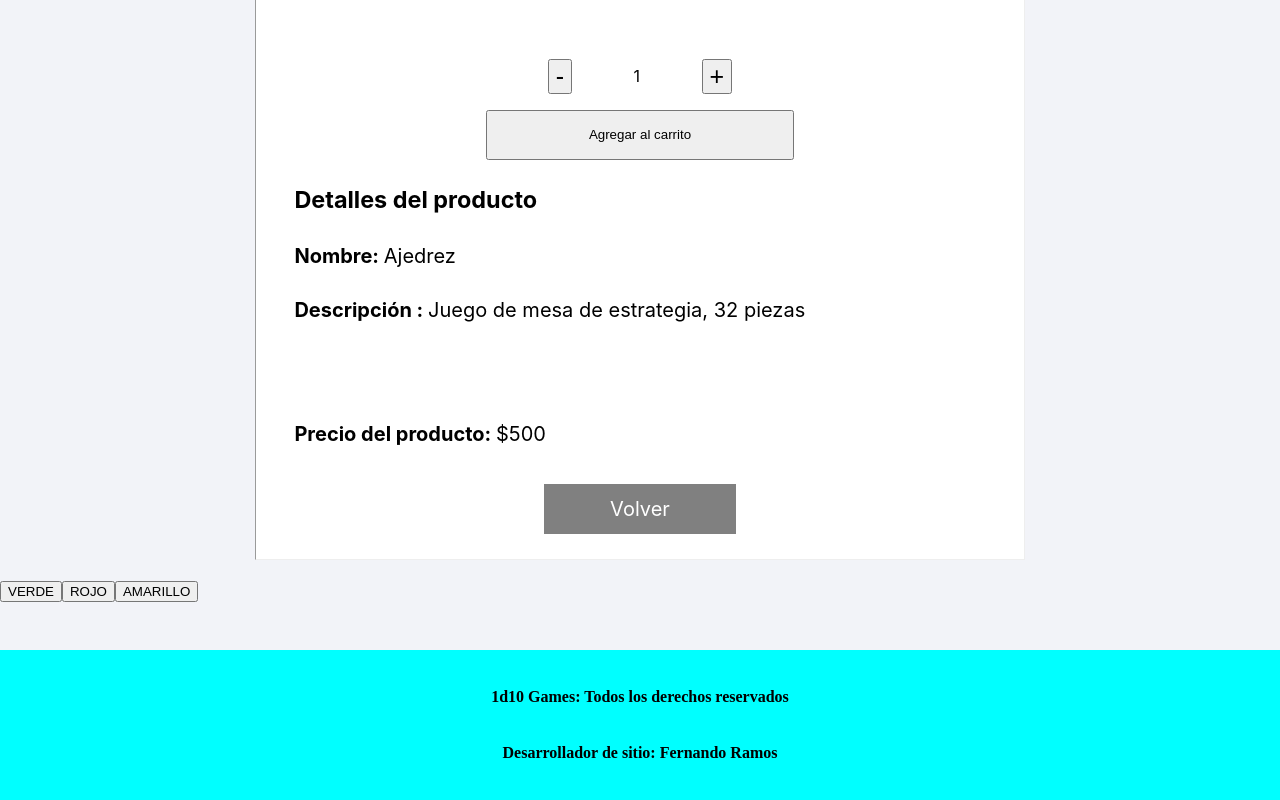
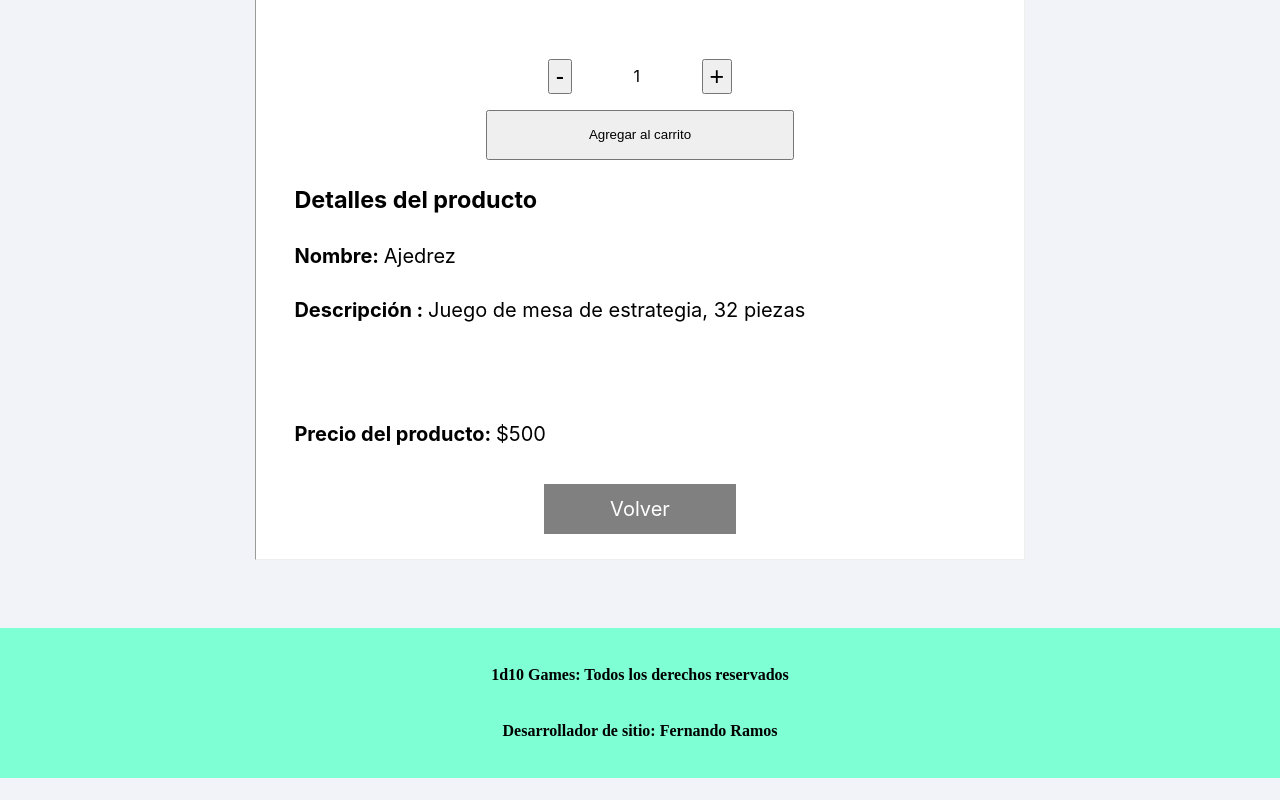
Before and after one commit to Fernando-Andres-Ramos/ProyectoFinal_React, a React (Create React App) app: page /item/1 in a window 1280 px wide. Shown: the part 767-1567 px from the top of the page. After the commit the page ends 1545 px from the top, so only its background shows below. Built offline with nearby package versions, Linux system fonts and the light colour scheme.

Commit message:
Context dinamico funcionando, falta modificar los metodos

```diff
--- a/src/App.js
+++ b/src/App.js
@@ -5,10 +5,8 @@ import { ItemListContainer } from './containers/ItemListContainer/ItemListCointa
 import { ItemDetailContainer } from './containers/ItemDetailContainer/ItemDetailContainer';
 import { CartContainer } from './containers/CartContainer/CartContainer';
 import Footer from './components/Footer/Footer';
-// import { Home } from './pages/Home/Home';
-// import { cartContext } from './context/cartContext';
+import {CustomProvider} from './context/cartContext'
 
-export const ThemeContext = React.createContext();
 
 
 
@@ -16,11 +14,9 @@ const Mensaje ='¡Bienvenid@ a nuestra tienda! ¡Aqui podras comprar juegos de m
 
 export function App() {
 
-  const [color, setColor] = useState("aqua")
-
-
   return (
     <BrowserRouter>
+      <CustomProvider>
         <NavBar />
           <Routes>
             <Route exact path="/" element={<ItemListContainer text={Mensaje}/>}/>
@@ -28,12 +24,8 @@ export function App() {
             <Route exact path="/item/:id" element={<ItemDetailContainer/>}/>
             <Route exact path="/cart" element={<CartContainer/>}/>
           </Routes>
-    <ThemeContext.Provider value={color}>
-      <button onClick={()=>setColor("green")}>VERDE</button>
-      <button onClick={()=>setColor("red")}>ROJO</button>
-      <button onClick={()=>setColor("yellow")}>AMARILLO</button>
           <Footer />
-    </ThemeContext.Provider>
+      </CustomProvider>
     </BrowserRouter>
   );
 }
--- a/src/components/Footer/Footer.jsx
+++ b/src/components/Footer/Footer.jsx
@@ -1,14 +1,10 @@
 import React from "react";
 import styles from "./Footer.module.css"
-import {useContext} from "react"
-import {ThemeContext} from "../../App"
 
 function Footer (){
 
-  const black = useContext(ThemeContext);
-
   return(
-    <footer  style={{background:`${black}`}}  className={styles.footer}>
+    <footer className={styles.footer}>
       <div className={styles.text}>
         <p style={{width:'100%'}}>1d10 Games: Todos los derechos reservados</p>
         <p style={{width:'100%'}}>Desarrollador de sitio: Fernando Ramos</p>
--- a/src/components/ItemDetail/ItemDetail.jsx
+++ b/src/components/ItemDetail/ItemDetail.jsx
@@ -2,10 +2,17 @@ import React, { useState } from "react";
 import styles from "./ItemDetail.module.css"
 import { ItemCount } from "../ItemCount/ItemCount";
 import { Link } from "react-router-dom";
+import { CartContext } from "../../context/cartContext";
+import { useContext } from "react";
 
 
 export const ItemDetail = (item) => {
 
+  const [addItem,removeItem,clear,isInCart] = useContext(CartContext)
+  clear()
+  isInCart()
+  addItem()
+  removeItem()
 
   const [renderCompra, setRenderCompra] = useState(false)
 
--- a/src/context/cartContext.jsx
+++ b/src/context/cartContext.jsx
@@ -5,24 +5,24 @@ export const CartContext = React.createContext()
 export const CustomProvider = ({defaultValue=[],children}) => {
 
 
-    function addItem(item,quantity){
-
+    function addItem(){
+        console.log("Contexto entendido")
     }
 
-    function removeItem(itemId){
-
+    function removeItem(){
+        console.log("Contexto removido")
     }
 
     function clear(){
-
+        console.log("Contexto limpiado")
     }
 
-    function isInCart(id){
-        (id)?true:false;
+    function isInCart(){
+        console.log("Contexto analizado")
     }
 
     return(
-        <CartContext.Provider value={addItem,removeItem,clear,isInCart}>
+        <CartContext.Provider value={[addItem,removeItem,clear,isInCart]}>
             {children}
         </CartContext.Provider>
     )
```
Lines whose indentation alone changed are shown as unchanged.
